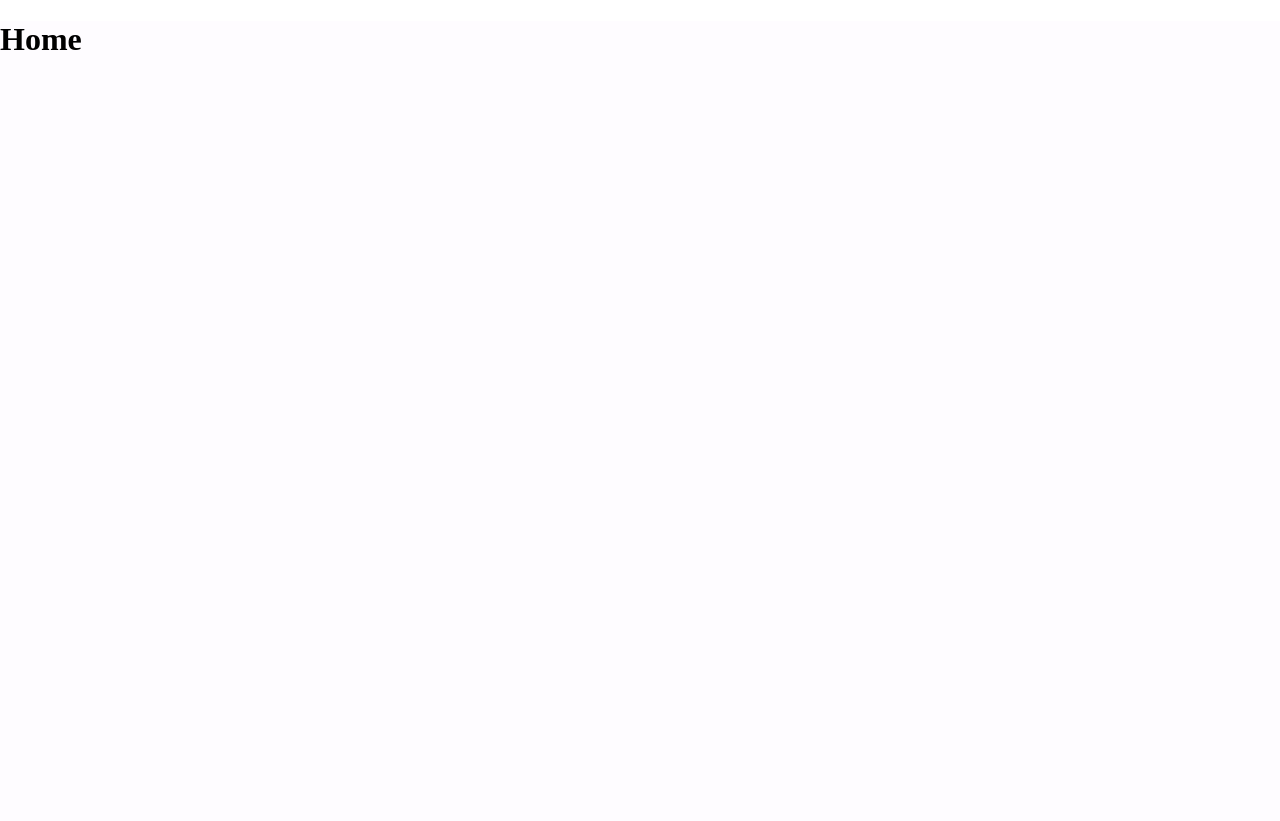
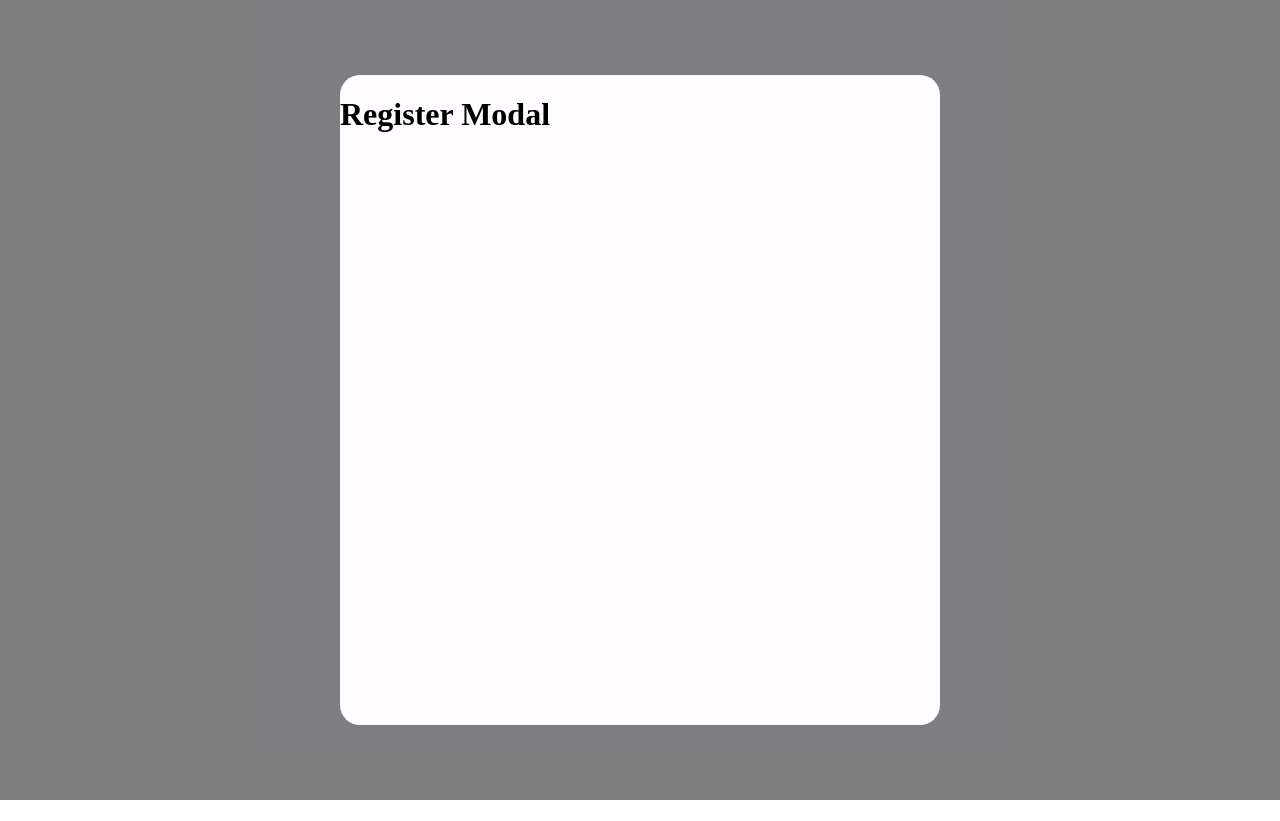
Before and after one commit to BelugaWhaleSam/conference-frontend, a React (Create React App) app: page / in a window 1280 px wide. After the commit the page ends 800 px from the top, so only its background shows below. Built offline with nearby package versions, Linux system fonts and the light colour scheme.

Commit message:
modal-comp-register

```diff
--- a/package.json
+++ b/package.json
@@ -4,6 +4,9 @@
   "main": "index.js",
   "private": true,
   "dependencies": {
+    "@emotion/react": "^11.13.5",
+    "@emotion/styled": "^11.13.5",
+    "@mui/icons-material": "^6.1.8",
     "@types/react-router": "^5.1.20",
     "react": "^18.3.1",
     "react-dom": "^18.3.1",
--- /dev/null
+++ b/src/components/Modal/Modal.css
@@ -0,0 +1,18 @@
+.modal-overlay {
+    z-index: 1;
+    background-color: rgba(0,0,0,0.5);
+    width: 100%;
+    height: 100%;
+    display: flex;
+    justify-content: center;
+    align-items: center;
+}
+
+.modal-container {
+    width: 600px;
+    height: 650px;
+    display: flex;
+    flex-direction: column;
+    align-content: space-between;
+    border-radius: 20px;
+}
--- /dev/null
+++ b/src/components/Modal/Modal.tsx
@@ -0,0 +1,18 @@
+import React from 'react'
+
+import './Modal.css';
+import '../../global.css';
+
+interface ModalProps {
+    children: JSX.Element
+}
+
+export const Modal:React.FC<ModalProps> = (props:ModalProps) => {
+  return (
+    <div className="modal-overlay">
+        <div className="modal-container bg-color">
+            {props.children}
+        </div>
+    </div>
+  )
+}
--- /dev/null
+++ b/src/features/register/components/RegisterModal/RegisterModal.css
@@ -0,0 +1,4 @@
+.register-modal {
+    height: 100%;
+    width: 100%;
+}
--- /dev/null
+++ b/src/features/register/components/RegisterModal/RegisterModal.tsx
@@ -0,0 +1,13 @@
+import React from 'react'
+import { Modal } from '../../../../components/Modal/Modal'
+
+import './RegisterModal.css';
+export const RegisterModal:React.FC = () => {
+  return (
+    <div className="register-modal">
+       <Modal>
+         <h1>Register Modal</h1>
+       </Modal>
+    </div>
+  )
+}
--- a/src/pages/Home.tsx
+++ b/src/pages/Home.tsx
@@ -1,4 +1,6 @@
 import React from 'react'
+
+import { RegisterModal } from '../features/register/components/RegisterModal/RegisterModal';
 
 import './Home.css';
 import '../global.css';
@@ -6,7 +8,7 @@ import '../global.css';
 export const Home:React.FC = () => {
   return (
     <div className='home-container bg-color'>
-      <h1>Home</h1>
+      <RegisterModal/>
     </div>
   )
 }
```
Also changed, not shown: 1 other file (tests, documents, lock files or other folders).
